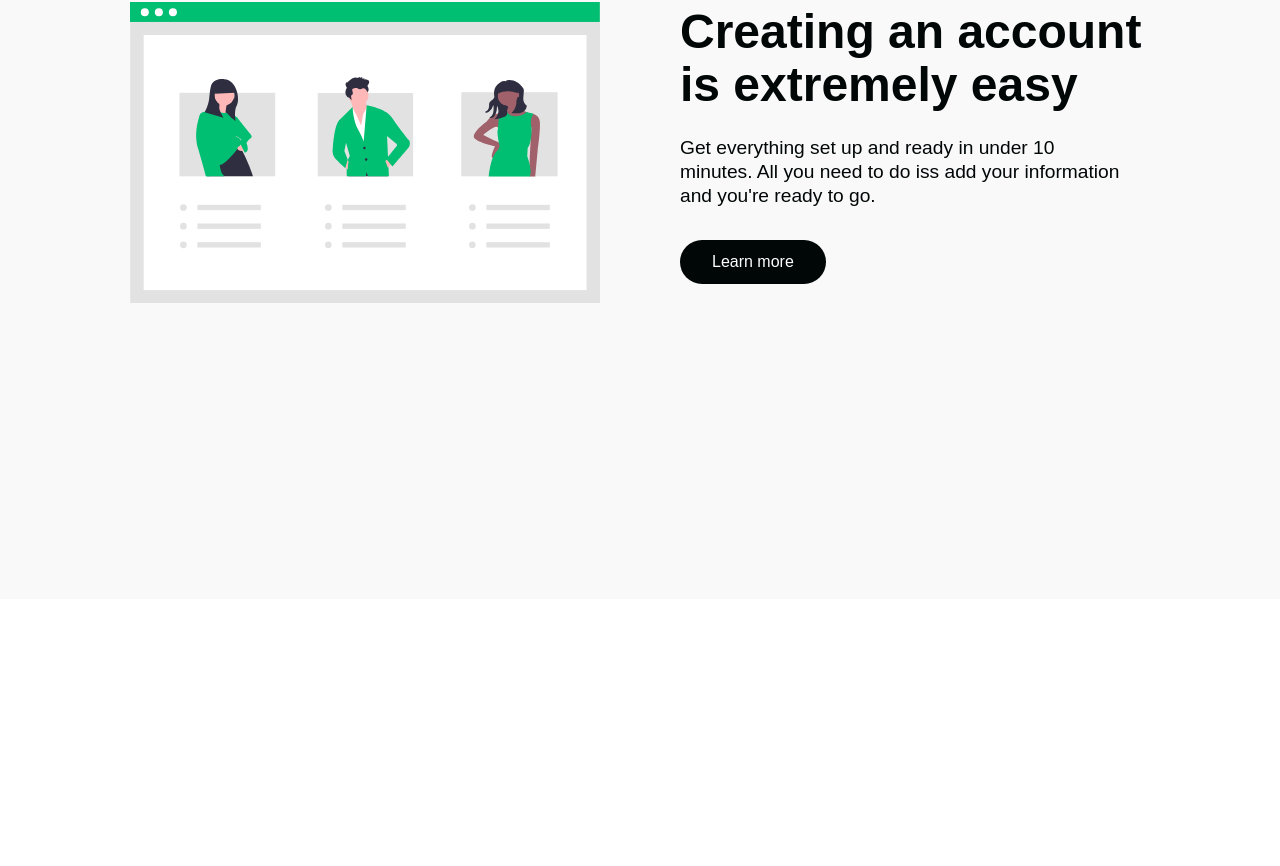
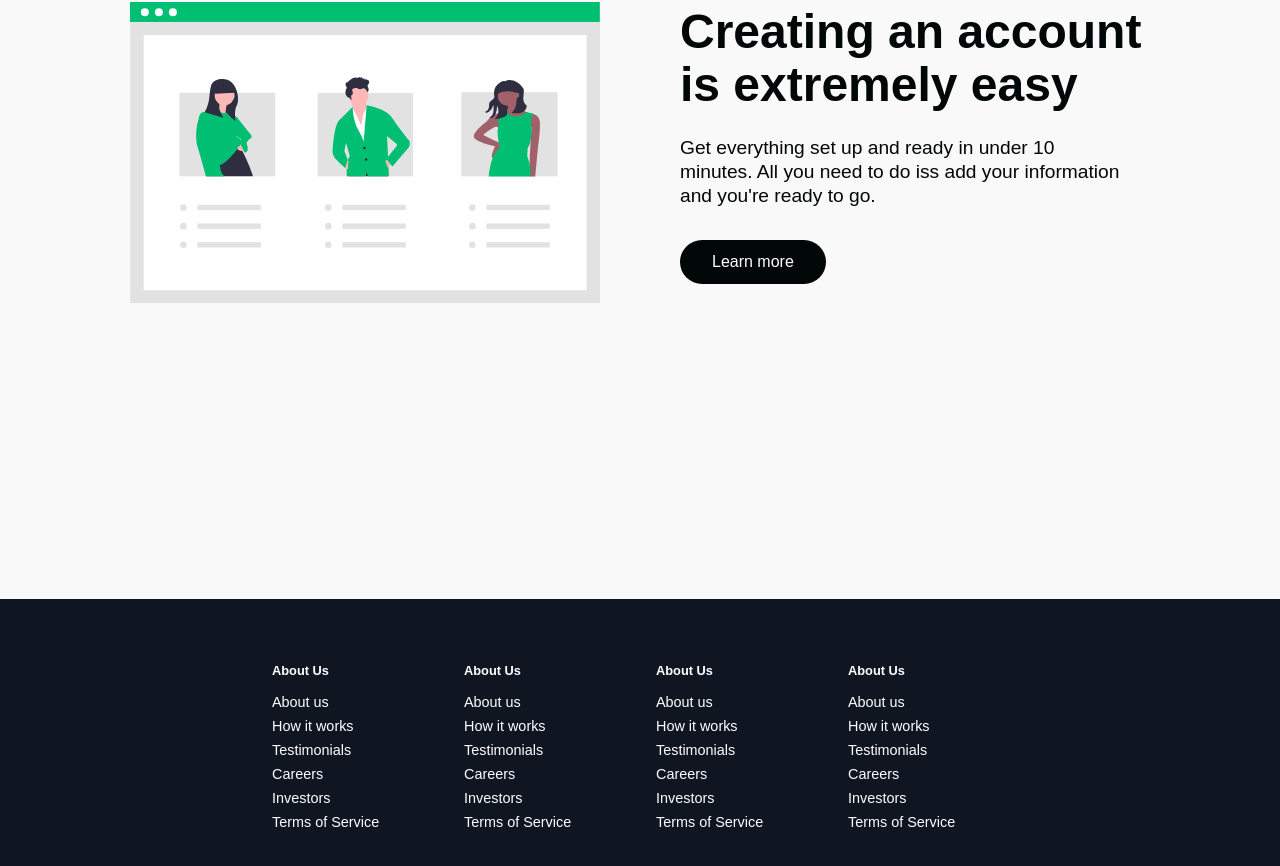
Before and after one commit to misiekhardcore/react_styled_banking, a React (Create React App) app: page / in a window 1280 px wide. Shown: the part 3581-4447 px from the top of the page. Before the commit the page ends 4180 px from the top, so only its background shows below. Built offline with nearby package versions, Linux system fonts and the light colour scheme; a web font is replaced by a local one.

Commit message:
added footer

```diff
--- a/src/App.js
+++ b/src/App.js
@@ -1,12 +1,16 @@
 import React from "react";
-import { BrowserRouter, Route } from "react-router-dom";
+import { BrowserRouter, Route, Switch } from "react-router-dom";
 import "./App.scss";
 import Home from "./pages";
+import SigninPage from "./pages/signin";
 
 const App = () => {
   return (
     <BrowserRouter>
-      <Route link="/" component={Home} />
+      <Switch>
+        <Route exact path="/" component={Home} />
+        <Route path="/signin" component={SigninPage} />
+      </Switch>
     </BrowserRouter>
   );
 };
--- /dev/null
+++ b/src/components/Footer/FooterElements.js
@@ -0,0 +1,67 @@
+import styled from "styled-components";
+import { Link } from "react-router-dom";
+
+export const FooterContainer = styled.footer`
+  background: #101522;
+`;
+
+export const FooterWrapper = styled.div`
+  padding: 3rem 2rem;
+  display: flex;
+  flex-direction: column;
+  justify-content: center;
+  align-items: center;
+  max-width: 1100px;
+  margin: 0 auto;
+`;
+
+export const FooterLinksContainer = styled.div`
+  display: flex;
+  justify-content: center;
+
+  @media screen and (max-width: 820px) {
+    padding-top: 2rem;
+  }
+`;
+
+export const FooterLinksWrapper = styled.div`
+  display: flex;
+
+  @media screen and (max-width: 820px) {
+    flex-direction: column;
+  }
+`;
+
+export const FooterLinksItems = styled.div`
+  display: flex;
+  flex-direction: column;
+  align-items: flex-start;
+  margin: 1rem;
+  text-align: left;
+  width: 10rem;
+  box-sizing: border-box;
+  color: white;
+
+  @media screen and (max-width: 420px) {
+    margin: 0;
+    padding: 0.75rem;
+    width: 100%;
+  }
+`;
+
+export const FooterLinksTitle = styled.h1`
+  font-size: 0.8rem;
+  margin-bottom: 1rem;
+`;
+
+export const FooterLink = styled(Link)`
+  color: white;
+  text-decoration: none;
+  margin-bottom: 0.5rem;
+  font-size: 0.9rem;
+
+  &:hover {
+    color: #01bf72;
+    transition: 0.3s ease-out;
+  }
+`;
--- /dev/null
+++ b/src/components/Footer/index.js
@@ -0,0 +1,63 @@
+import React from "react";
+import {
+  FooterContainer,
+  FooterLinksContainer,
+  FooterWrapper,
+  FooterLinksWrapper,
+  FooterLinksItems,
+  FooterLinksTitle,
+  FooterLink,
+} from "./FooterElements";
+
+const Footer = () => {
+  return (
+    <FooterContainer>
+      <FooterWrapper>
+        <FooterLinksContainer>
+          <FooterLinksWrapper>
+            <FooterLinksItems>
+              <FooterLinksTitle>About Us</FooterLinksTitle>
+              <FooterLink to="">About us</FooterLink>
+              <FooterLink to="">How it works</FooterLink>
+              <FooterLink to="">Testimonials</FooterLink>
+              <FooterLink to="">Careers</FooterLink>
+              <FooterLink to="">Investors</FooterLink>
+              <FooterLink to="">Terms of Service</FooterLink>
+            </FooterLinksItems>
+            <FooterLinksItems>
+              <FooterLinksTitle>About Us</FooterLinksTitle>
+              <FooterLink to="">About us</FooterLink>
+              <FooterLink to="">How it works</FooterLink>
+              <FooterLink to="">Testimonials</FooterLink>
+              <FooterLink to="">Careers</FooterLink>
+              <FooterLink to="">Investors</FooterLink>
+              <FooterLink to="">Terms of Service</FooterLink>
+            </FooterLinksItems>
+          </FooterLinksWrapper>
+          <FooterLinksWrapper>
+            <FooterLinksItems>
+              <FooterLinksTitle>About Us</FooterLinksTitle>
+              <FooterLink to="">About us</FooterLink>
+              <FooterLink to="">How it works</FooterLink>
+              <FooterLink to="">Testimonials</FooterLink>
+              <FooterLink to="">Careers</FooterLink>
+              <FooterLink to="">Investors</FooterLink>
+              <FooterLink to="">Terms of Service</FooterLink>
+            </FooterLinksItems>
+            <FooterLinksItems>
+              <FooterLinksTitle>About Us</FooterLinksTitle>
+              <FooterLink to="">About us</FooterLink>
+              <FooterLink to="">How it works</FooterLink>
+              <FooterLink to="">Testimonials</FooterLink>
+              <FooterLink to="">Careers</FooterLink>
+              <FooterLink to="">Investors</FooterLink>
+              <FooterLink to="">Terms of Service</FooterLink>
+            </FooterLinksItems>
+          </FooterLinksWrapper>
+        </FooterLinksContainer>
+      </FooterWrapper>
+    </FooterContainer>
+  );
+};
+
+export default Footer;
--- a/src/pages/index.js
+++ b/src/pages/index.js
@@ -1,4 +1,5 @@
 import React, { useState } from "react";
+import Footer from "../components/Footer";
 import HeroSection from "../components/HeroSection";
 import InfoSection from "../components/InfoSection";
 import {
@@ -26,6 +27,7 @@
       <InfoSection {...homeObjTwo} />
       <Services />
       <InfoSection {...homeObjThree} />
+      <Footer/>
     </>
   );
 };
```
